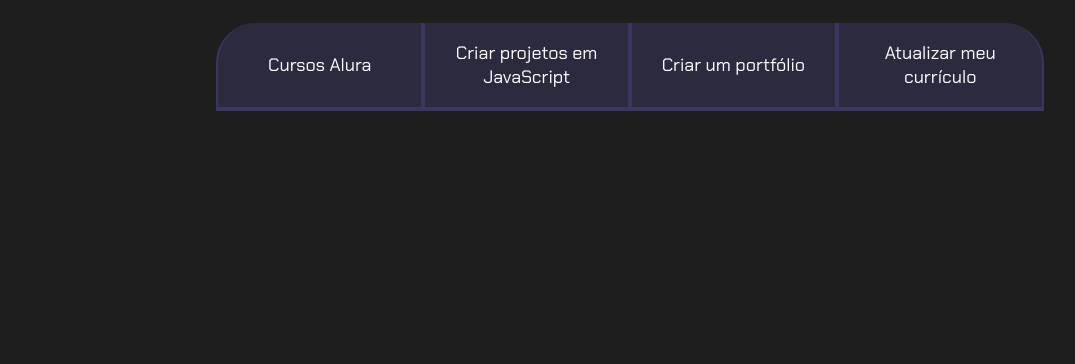
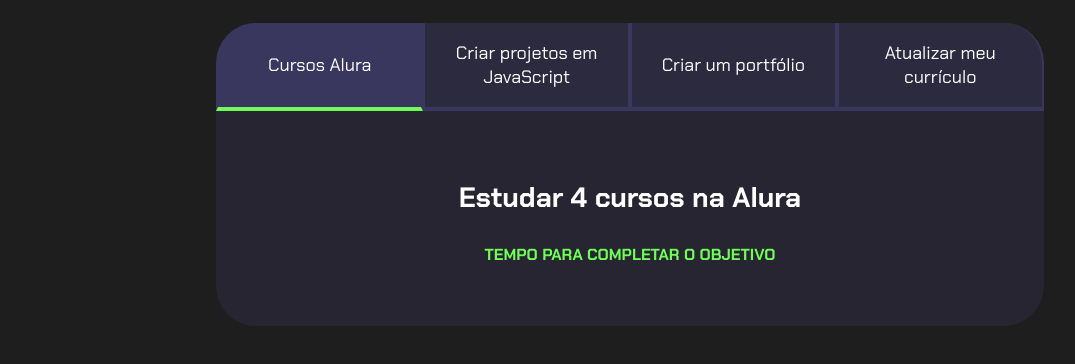
Before and after one commit to Larissadalberto/programacao_3D_oficial, a plain HTML site: page index.html in a window 1280 px wide. Both pictures are taken after a click on the button "Cursos Alura". Shown: the part 80-444 px from the top of the page, without its empty margins (10-1085 px from the left). Drawn offline with Linux system fonts and the light colour scheme.

Commit message:
Add files via upload

```diff
--- a/index.html
+++ b/index.html
@@ -10,13 +10,39 @@
 
     <section class="conteudo-principal">
         <h2 class="titulo-principal">Meus objetivos do ano<span>_</span></h2>
+        <div class="conteudo">
         <div class="botoes">
-            <button class="botao">Cursos Alura</button>
+            <button class="botao ativo">Cursos Alura</button>
             <button class="botao">Criar projetos em JavaScript</button>
             <button class="botao">Criar um portfólio</button>
             <button class="botao">Atualizar meu currículo</button>
         </div>
+
+        <div class="abas-textos">
+            <div class="aba-conteudo ativo">
+                <h3 class="aba-conteudo-titulo-principal">Estudar 4 cursos na Alura</h3>
+                <h4 class="aba-conteudo-titulo-secundario">Tempo para completar o objetivo</h4>
+            </div>
+
+            <div class="aba-conteudo">
+                <h3 class="aba-conteudo-titulo-principal">Criar 5 projetos em JavaScript</h3>
+                <h4 class="aba-conteudo-titulo-secundario">Tempo para completar o objetivo</h4>
+            </div>
+
+            <div class="aba-conteudo">
+                <h3 class="aba-conteudo-titulo-principal">Criar um portfólio com os meus 3 melhores projetos</h3>
+                <h4 class="aba-conteudo-titulo-secundario">Tempo para completar o objetivo</h4>
+            </div>
+
+            <div class="aba-conteudo">
+                <h3 class="aba-conteudo-titulo-principal">Atualizar meu currículo com os certificados da alura</h3>
+                <h4 class="aba-conteudo-titulo-secundario">Tempo para completar o objetivo</h4>
+            </div>
+
+
+        </div>
+    </div>
     </section>
-
+<script src="main.js"></script>
 </body>
 </html>
--- /dev/null
+++ b/main.js
@@ -0,0 +1,13 @@
+const botoes = document.querySelectorAll(".botao");
+console.log(botoes);
+
+for (let i=0; i < botoes.length; i++){
+    botoes[i].onclick=function(){
+
+        for(let j=0; j<botoes.length; j++){
+            botoes[j].classList.remove("ativo");
+        }
+
+        botoes[i].classList.add("ativo");
+    }
+}
--- a/style.css
+++ b/style.css
@@ -23,7 +23,6 @@ body{
     max-width: 1200px;
     width: 100%;
     margin: 0 auto;
-
 }
 
 .titulo-principal{
@@ -32,7 +31,7 @@ body{
     font-size: 32px;
 }
 
-.titulo-principal span{
+.titulo-principal span {
     color: var(--verde);
 }
 
@@ -54,19 +53,49 @@ body{
 }
 
 .botoes{
-    display: flex;
+    display: block
 }
 
-@media screen and (min-width:768px) {
-    .botoes {
+.botao.ativo{
+    background-color: var(--botao-ativo);
+    border-bottom: 4px solid var(--verde);
+}
+
+.abas-textos{
+    background-color: var(--texto-fundo);
+    padding: 40px;
+    border-radius: 0 0 40px 40px;
+}
+
+.aba-conteudo.ativo{
+    display: block;
+}
+
+.aba-conteudo{
+    display: none;
+}
+
+.aba-conteudo-titulo-principal{
+    font-size: 28px;
+    text-align: center;
+}
+
+.aba-conteudo-titulo-secundario{
+    text-align: center;
+    color: var(--verde);
+    text-transform: uppercase;
+}
+
+@media screen and (min-width: 768px) {
+    .botoes{
         display: flex;
     }
 
-    .botao:first-child{
+    .botao:first-child {
         border-radius: 40px 0 0 0;
     }
 
-    .botao:last-child{
+    .botao:last-child {
         border-radius: 0 40px 0 0;
     }
 
```
